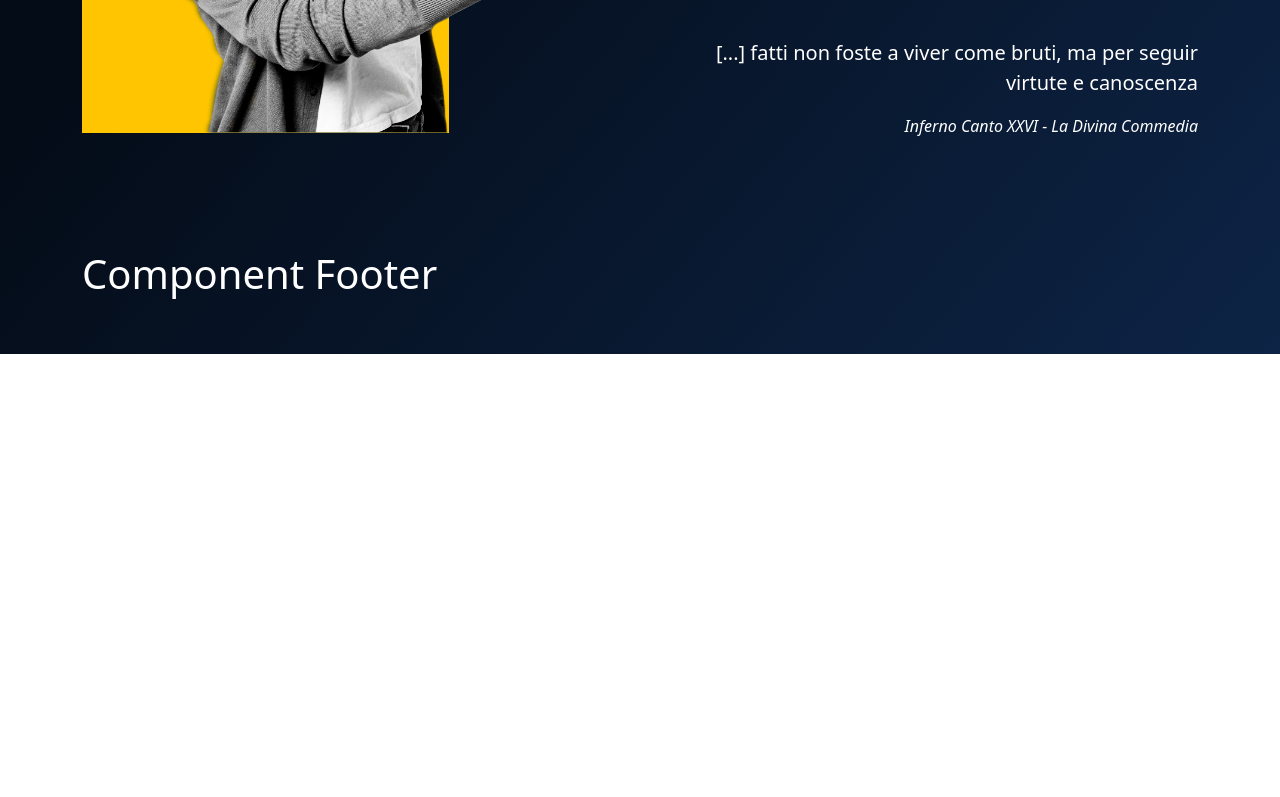
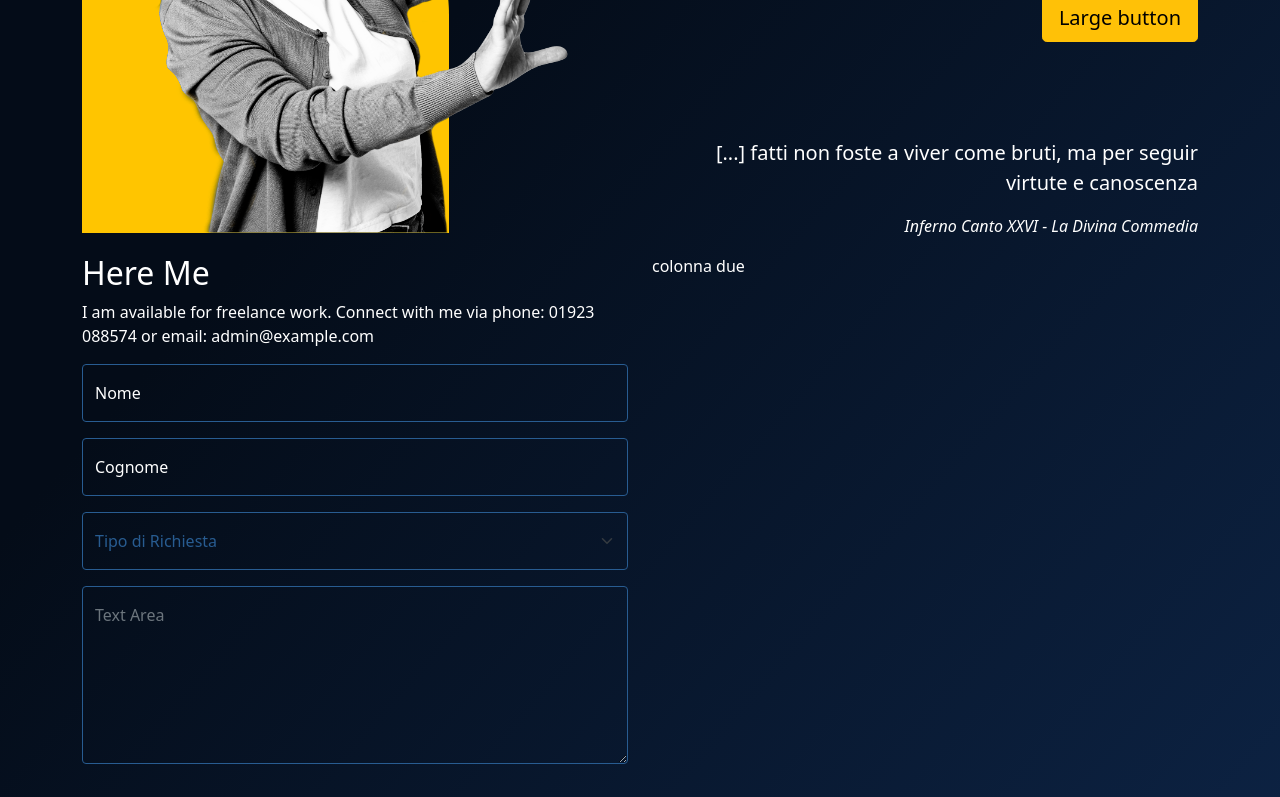
Before and after one commit to ChrisBridge/my-portfolio-react, a React (Create React App) app: page / in a window 1280 px wide. Shown: the part 2000-2797 px from the top of the page. Before the commit the page ends 2354 px from the top, so only its background shows below. Built offline with nearby package versions, Linux system fonts and the light colour scheme.

Commit message:
ADD FORM CONTACT

```diff
--- a/src/App.js
+++ b/src/App.js
@@ -4,6 +4,7 @@ import { CardGroup, Col, Container,} from 'react-bootstrap'
 import Hero from './components/Hero/Hero'
 import Tech from './components/Tech/technology'
 import Feature from './components/Feature/feature'
+import Contact from './components/Contact/contact'
 
 import BoxIntro from './components/BoxIntro/box-intro'
 import { Row } from 'react-bootstrap'
@@ -23,8 +24,10 @@ export default class App extends Component {
   render() {
     return (
       <Container>
-          <Hero />
+        <Hero />
+        <section>
           <Tech />
+        </section>
         <Row>
           <CardGroup>
             {this.state.cards.map(card => (
@@ -38,6 +41,7 @@ export default class App extends Component {
           </CardGroup>
         </Row>
         <Feature />
+        <Contact />
       </Container>
     )
   }
--- /dev/null
+++ b/src/components/Contact/contact.jsx
@@ -0,0 +1,38 @@
+import React, { Component } from 'react'
+import './contact.scss'
+import { Row, Col, Form, FloatingLabel } from 'react-bootstrap'
+
+export default class contact extends Component {
+    render() {
+        return (
+        <>
+            <Row>
+                <Col sm={12} md={6}>
+                    <h2>Here Me</h2>
+                    <p>I am available for freelance work.
+                    Connect with me via phone: 01923 088574 or email: admin@example.com</p>
+
+                    <FloatingLabel label="Nome" className="mb-3">
+                        <Form.Control type="text" placeholder="Nome" />
+                    </FloatingLabel>
+                    <FloatingLabel label="Cognome" className="mb-3">
+                        <Form.Control type="text" placeholder="Cognome" />
+                    </FloatingLabel>
+                    <Form.Select aria-label="Tipo di Richiesta" className="mb-3">
+                        <option>Tipo di Richiesta</option>
+                        <option value="1">WebSite OnePage Scroll</option>
+                        <option value="2">BackEnd</option>
+                        <option value="3">E-Commerce</option>
+                    </Form.Select>
+                                            <Form.Group className="mb-3" controlId="exampleForm.ControlTextarea1">
+                        <Form.Control as="textarea" rows={6} placeholder="Text Area"/>
+                    </Form.Group>
+                </Col>
+                <Col sm={12} md={6}>
+                    colonna due
+                </Col>
+            </Row>
+        </>
+        )
+    }
+}
--- /dev/null
+++ b/src/components/Contact/contact.scss
@@ -0,0 +1,7 @@
+.form-control,
+.form-select {
+    background-color: transparent;
+    color: #285c91;
+    border: 1px solid #285c91;
+    padding: 1rem 0.75rem;
+}
--- a/src/components/Feature/feature.scss
+++ b/src/components/Feature/feature.scss
@@ -12,3 +12,9 @@
         font-size: 20px;
     }
 }
+
+@media (max-width: 768px) {
+  .feature_content{
+      text-align:center
+  }
+}
--- a/src/components/Hero/Hero.scss
+++ b/src/components/Hero/Hero.scss
@@ -1,6 +1,5 @@
 .hero{
     height: 80vh;
-    padding-top: 100px;
 
     .hero_content{
         padding-top: 5rem;
@@ -23,6 +22,8 @@
     .hero_image{
         width: 100%;
     }
+
+
 
     @media (max-width: 768px) {
         .hero_content{
--- a/src/components/Tech/tech.scss
+++ b/src/components/Tech/tech.scss
@@ -10,9 +10,15 @@ ul.icon-tech{
     }
 }
 
+@media (min-width: 1200px) {
+  ul.icon-tech{
+      margin-top: 100px;
+  }
+}
+
 @media (max-width: 768px) {
   ul.icon-tech{
-      margin-top: 70px;
+      margin-top: 250px;
       font-size: 30px;
   }
 }
--- a/src/components/Tech/technology.jsx
+++ b/src/components/Tech/technology.jsx
@@ -11,7 +11,7 @@ export default class technology extends Component {
     render() {
         return (
         <>
-            <section>
+
                 <Container>
                     <ul className="icon-tech">
                         <li><FaHtml5 /></li>
@@ -21,7 +21,7 @@ export default class technology extends Component {
                         <li><FaReact /></li>
                     </ul>
                 </Container>
-            </section>
+
         </>
         )
     }
--- a/src/index.js
+++ b/src/index.js
@@ -1,7 +1,7 @@
 import React from 'react'
 import ReactDOM from 'react-dom'
-import './styled/index.scss'
-import './styled/variables.scss'
+import './styles/index.scss'
+import './styles/variables.scss'
 import  'bootstrap/dist/css/bootstrap.min.css'
 import { BrowserRouter as Router, Routes, Route } from 'react-router-dom'
 import NavBar from './components/NavBar/NavBar'
```
Also changed, not shown: src/App.css (line endings or trailing spaces), src/styles/index.scss (renamed from src/styled/index.scss), src/styles/variables.scss (renamed from src/styled/variables.scss).
